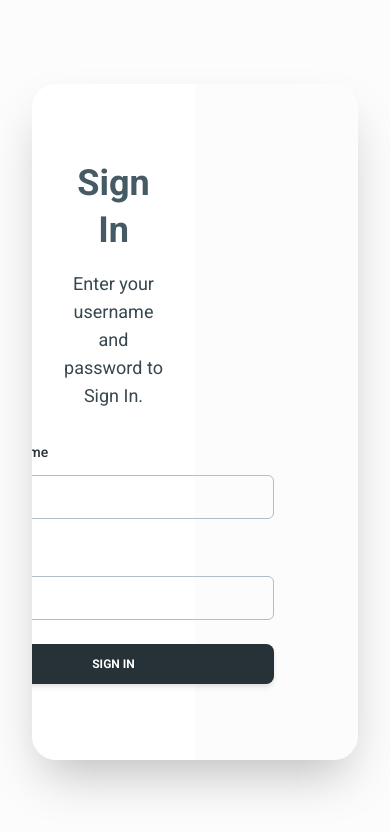
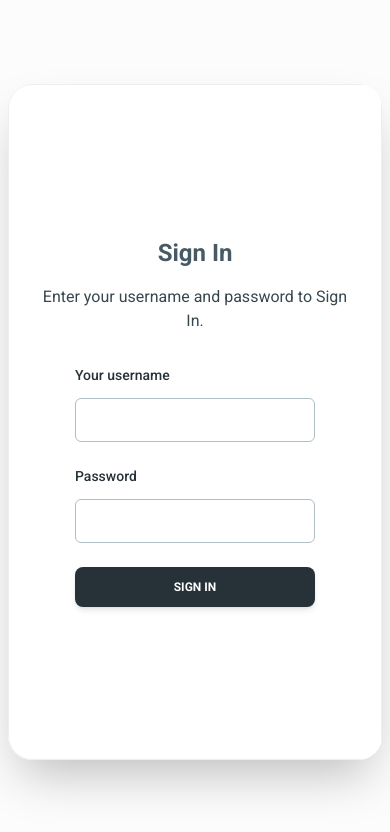
Before and after one commit to Syedshara/Dash_proj_1, a React (Vite) app in the folder client/: page /signin in a window 390 px wide. Shown: the top 832 px of the page. Built offline with nearby package versions, Linux system fonts and the light colour scheme.

Commit message:
mobile responsive

```diff
--- a/client/src/data/index.js
+++ b/client/src/data/index.js
@@ -2,5 +2,4 @@ export * from "@/data/statistics-cards-data";
 export * from "@/data/statistics-charts-data";
 export * from "@/data/customer-table-data";
 export * from "@/data/orders-table-data";
-export * from "@/data/search-data";
 export * from "@/data/statistics-monthly-card-data";
--- a/client/src/data/search-data.js
+++ /dev/null
@@ -1,37 +0,0 @@
-import { useFetch } from "@/hooks/useFetch";
-
-const apiUrl = "https://zohfy.in/wabot/service/get-single-customer";
-
-const transformData = (apiResponse) => ({
-    customers: apiResponse.map(c => ({
-        id: c.id,
-        phone: c.phone,
-        orderIntime: c.orderIntime,
-        status: c.status,
-        weight: c.weight,
-        quantity: c.quantity,
-        price: c.price,
-        shippingPrice: c.shippingPrice,
-        batchId: c.batchId,
-        customerName: c.customerName,
-        postcode: c.postcode,
-        state: c.state,
-        address: c.address,
-        timestamp: c.timestamp,
-        email: c.email,
-        productDetails: c.productDetails.map(p => ({
-            productId: p.productId,
-            productNameEN: p.productNameEN,
-            productNameTA: p.productNameTA,
-            price: p.price,
-            weight: p.weight,
-            quantity: p.quantity
-        }))
-    }))
-});
-
-export const searchData = (phNO) => {
-    return useFetch(`${apiUrl}?phone=${phNO}`, {}, transformData);
-};
-
-export default searchData;
--- a/client/src/pages/auth/sign-in.jsx
+++ b/client/src/pages/auth/sign-in.jsx
@@ -52,18 +52,18 @@ export function SignIn() {
   };
 
   return (
-    <section className="flex h-screen justify-center items-center px-8 bg-gray-50 bg-opacity-50">
-      <div className="flex w-full lg:w-4/5 h-[80vh] shadow-2xl rounded-3xl overflow-hidden">
-        <div className="w-1/2 h-full bg-white flex flex-col justify-center items-center rounded-l-3xl">
+    <section className="flex h-screen justify-center items-center px-2 md:px-8 bg-gray-50 bg-opacity-50">
+      <div className="flex w-full lg:w-4/5 h-[80vh] flex-col md:flex-row shadow-2xl rounded-3xl overflow-hidden ">
+        <div className="w-full md:w-1/2 h-full border bg-white flex flex-col justify-center items-center rounded-l-3xl ">
           <div className="text-center px-8">
-            <Typography variant="h2" className="font-bold mb-4 text-blue-gray-700">
+            <Typography variant="h2" className="font-bold mb-4 text-blue-gray-700 text-2xl md:text-4xl">
               Sign In
             </Typography>
-            <Typography variant="paragraph" color="blue-gray" className="text-lg font-normal text-blue-gray-800">
+            <Typography variant="paragraph" color="blue-gray" className="text-md md:text-lg  font-normal text-blue-gray-800">
               Enter your username and password to Sign In.
             </Typography>
           </div>
-          <form className="mt-8 w-80 " onSubmit={handleSubmit}>
+          <form className="mt-8 w-80 px-10 md:px-0" onSubmit={handleSubmit}>
             <div className="mb-4 flex flex-col gap-6 ">
               <Typography variant="small" color="blue-gray" className="-mb-3 font-medium">
                 Your username
@@ -99,7 +99,7 @@ export function SignIn() {
           </form>
         </div>
 
-        <div className="w-1/2 h-full hidden lg:block">
+        <div className="w-1/2  h-full hidden lg:block">
           <img
             src="https://i.pinimg.com/1200x/11/56/b9/1156b9303d28a652a36dc1e6a40e4edc.jpg"
             className="h-full w-full object-cover rounded-r-3xl"
--- a/client/src/widgets/cards/statistics-month-card.jsx
+++ b/client/src/widgets/cards/statistics-month-card.jsx
@@ -13,7 +13,7 @@ export function StatisticsMonCard({ title, totalOrders, totalProductsSold, total
                 color="gray"
                 floated={true}
                 shadow={true}
-                className="absolute grid h-16 w-80 -mt-10 shadow-lg place-items-center"
+                className="absolute grid h-16 w-50 px-5 md:w-80 -mt-10 shadow-lg place-items-center text-sm md:text-lg"
             >
                 {title}
             </CardHeader>
--- a/client/src/widgets/layout/statistics-monthly.jsx
+++ b/client/src/widgets/layout/statistics-monthly.jsx
@@ -22,7 +22,7 @@ export function StatisticsMonthly() {
     return (
 
         <div className="mb-12">
-            <div className="w-full flex justify-end px-12 ">
+            <div className="w-full flex justify-start md:justify-end mb-12 md:mb-0 md:px-12 ">
                 <div className="  w-40 ">
                     <Select
                         value={selectedMonth}
```
